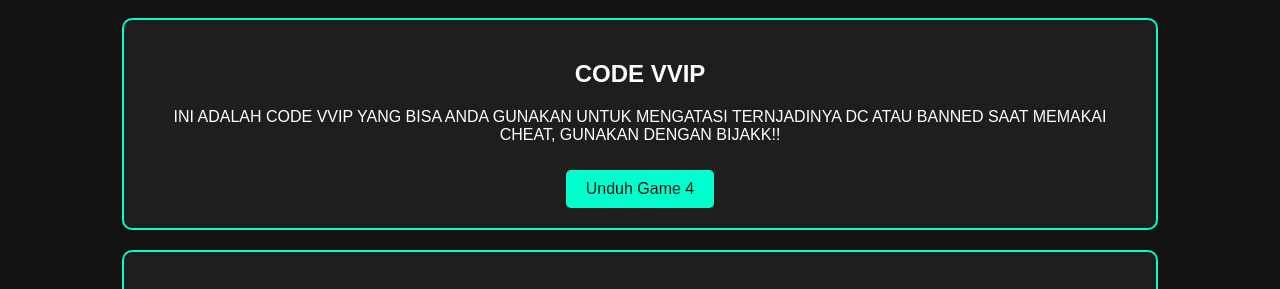
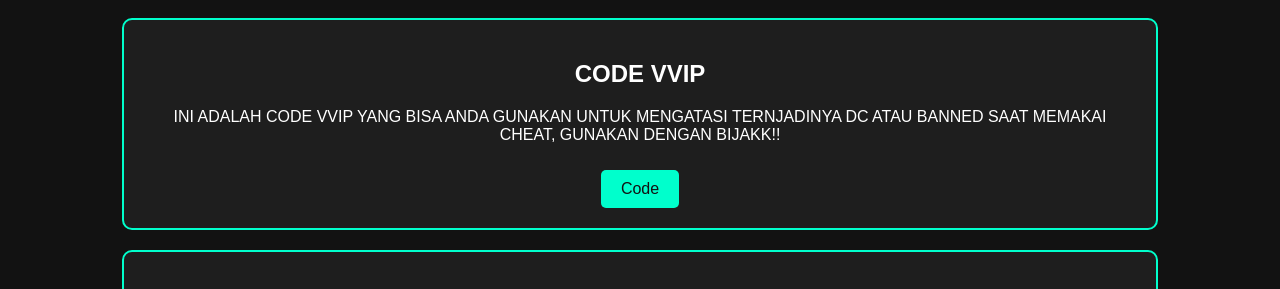
Before and after one commit to RzxCheatt/RzxCheat, a plain HTML site: page index.html in a window 1280 px wide. Shown: the part 1147-1436 px from the top of the page. Drawn offline with Linux system fonts and the light colour scheme.

Commit message:
Update index.html

```diff
--- a/index.html
+++ b/index.html
@@ -53,7 +53,7 @@
           <h2>CODE VVIP</h2>
           <imgk src="#" alt="Game 4">
           <p>INI ADALAH CODE VVIP YANG BISA ANDA GUNAKAN UNTUK MENGATASI TERNJADINYA DC ATAU BANNED SAAT MEMAKAI CHEAT, GUNAKAN DENGAN BIJAKK!!</p>
-          <a href="Cheatv4.html" class="download-link">Unduh Game 4</a>
+          <a href="Cheatv4.html" class="download-link">Code</a>
           </div>
 
         <div class="game-box">
```
